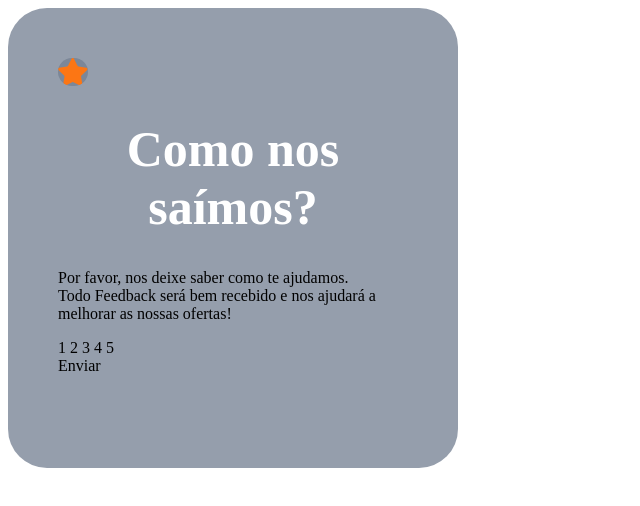
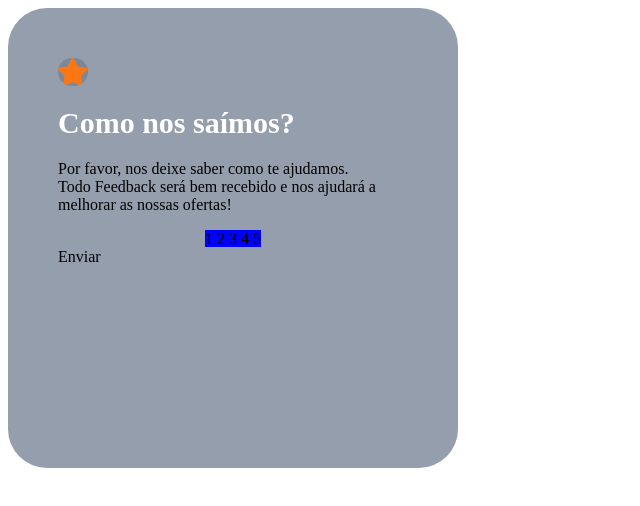
Before and after one commit to AnneCBSx/Challenge-Hub, a plain HTML site: page index.html in a window 1280 px wide. Shown: the whole page, without its empty margins (0-640 px from the left). Drawn offline with Linux system fonts and the light colour scheme.

Commit message:
inserção de class e borão enviar

```diff
--- a/index.html
+++ b/index.html
@@ -14,10 +14,6 @@
 <!-- Precisa inerir o background -->
 
   <title>AVALIAÇÃO</title>
-    <style>
-        .attribution { font-size: 11px; text-align: center; }
-        .attribution a { color: hsl(228, 45%, 44%); }
-      </style>
 
 
 
@@ -28,7 +24,7 @@
  <div>
     <img src="images/icon-star.svg"; style=" background-color:hsl(216, 12%, 54%);width: 30px;border-radius: 20px;">
 
-   <h1 style="color:rgb(255, 255, 255); font-size: 50px; text-align: center;" >
+   <h1 style="color:rgb(255, 255, 255); font-size: 30px; text-align: left;" >
     Como nos saímos?
  </h1>
 
@@ -37,12 +33,16 @@
 
     <br>Todo Feedback será bem recebido e nos ajudará a melhorar as nossas ofertas!
 
-<div>
+<div style="text-align: center;">
 
-   <a> 1 2 3 4 5 </a>
+   <n1 class="numero-arredondado"> 1 </n1>
+   <n2 class="numero-arredondado"> 2 </n2>
+   <n3 class="numero-arredondado"> 3 </n3>
+   <n4 class="numero-arredondado"> 4 </n4>
+   <n5 class="numero-arredondado"> 5 </n5>
 </div>
 
-   <a> Enviar </a>
+   <enviar class="botão-enviar";> Enviar </enviar>
 
 </div>
 </div>
--- a/main.css
+++ b/main.css
@@ -7,3 +7,7 @@ h1 {
 
 
 }
+
+.numero-arredondado{background-color: blue;
+
+}
```
